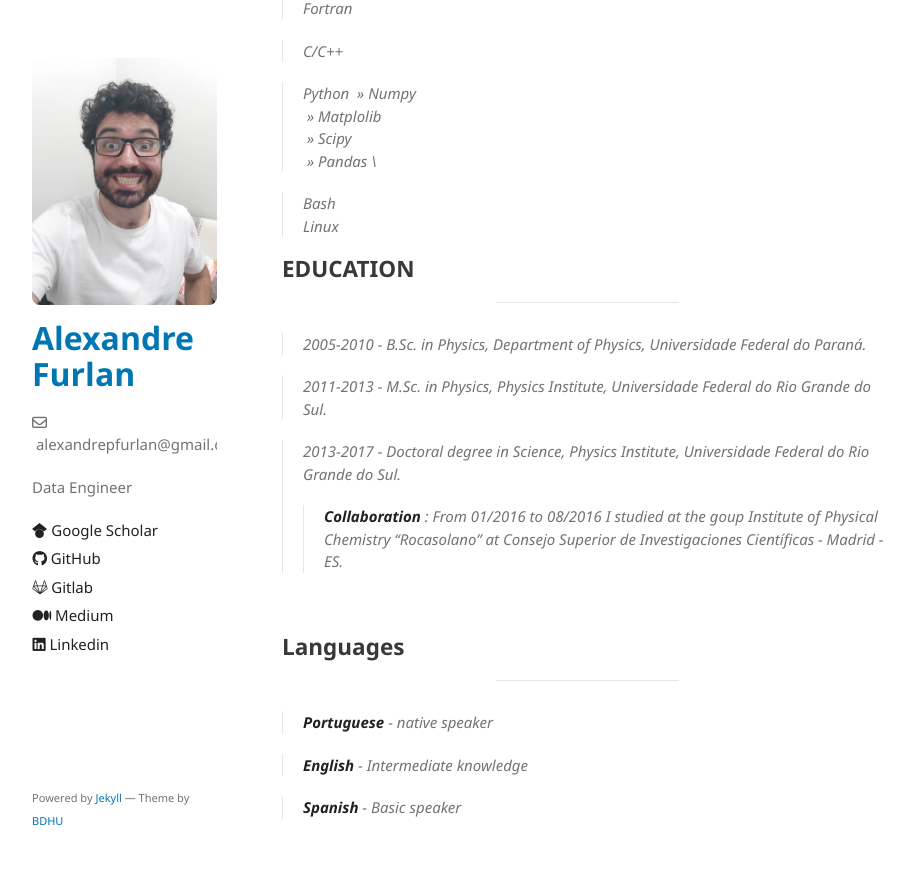
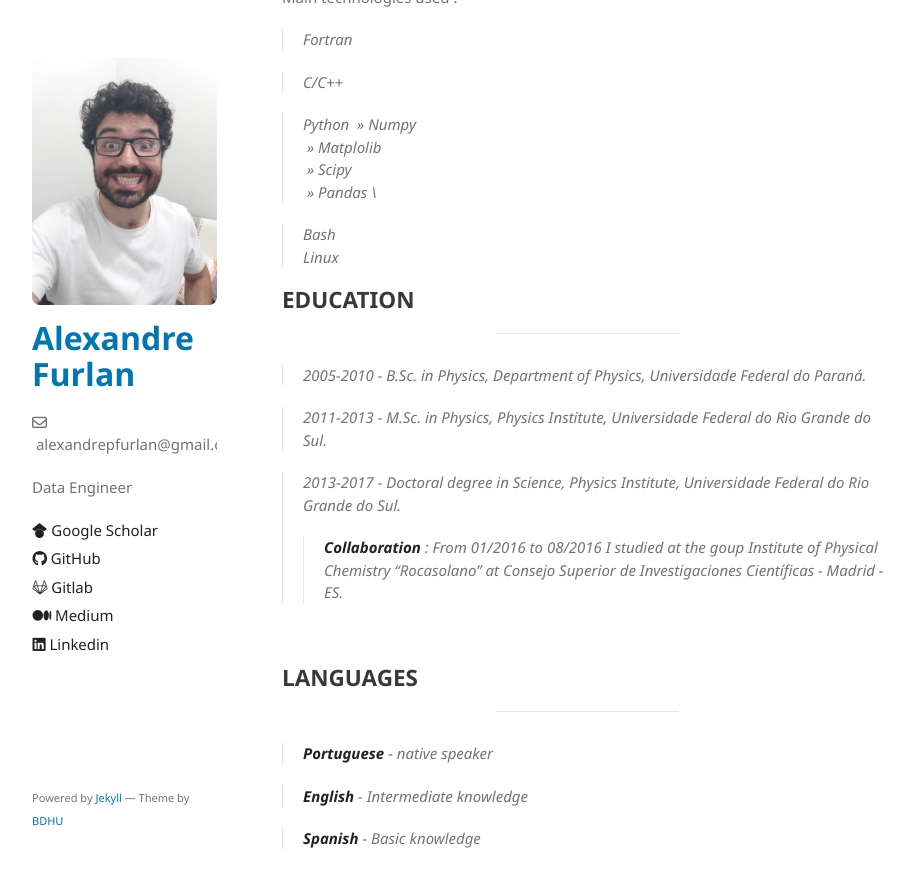
Before and after one commit to apfurlan/apfurlan.github.io, a Jekyll site: the page built from cv-page.md, in a window 1280 px wide and 900 px high, scrolled down 1004 px. Shown: the top 889 px of the window, without its empty margins (178-1092 px from the left). Built offline with Jekyll 4.4.1, drawn with Linux system fonts in a browser that asks for light colours; our own code applies the rules of GitHub Pages for plain Markdown files.

Commit message:
init commit

```diff
--- a/cv-page.md
+++ b/cv-page.md
@@ -1,5 +1,7 @@
 # **Alexandre P. Furlan**
 ## Data Engineer
+
+_________________________________________________________________
 
 &nbsp;
 &nbsp;
@@ -72,10 +74,10 @@ Científicas - Madrid - ES.
 &nbsp;
 &nbsp;
 
-## Languages
+## LANGUAGES
 ---
 > **Portuguese** - native speaker
 
 > **English** - Intermediate knowledge
 
-> **Spanish** - Basic speaker
+> **Spanish** - Basic knowledge
```
